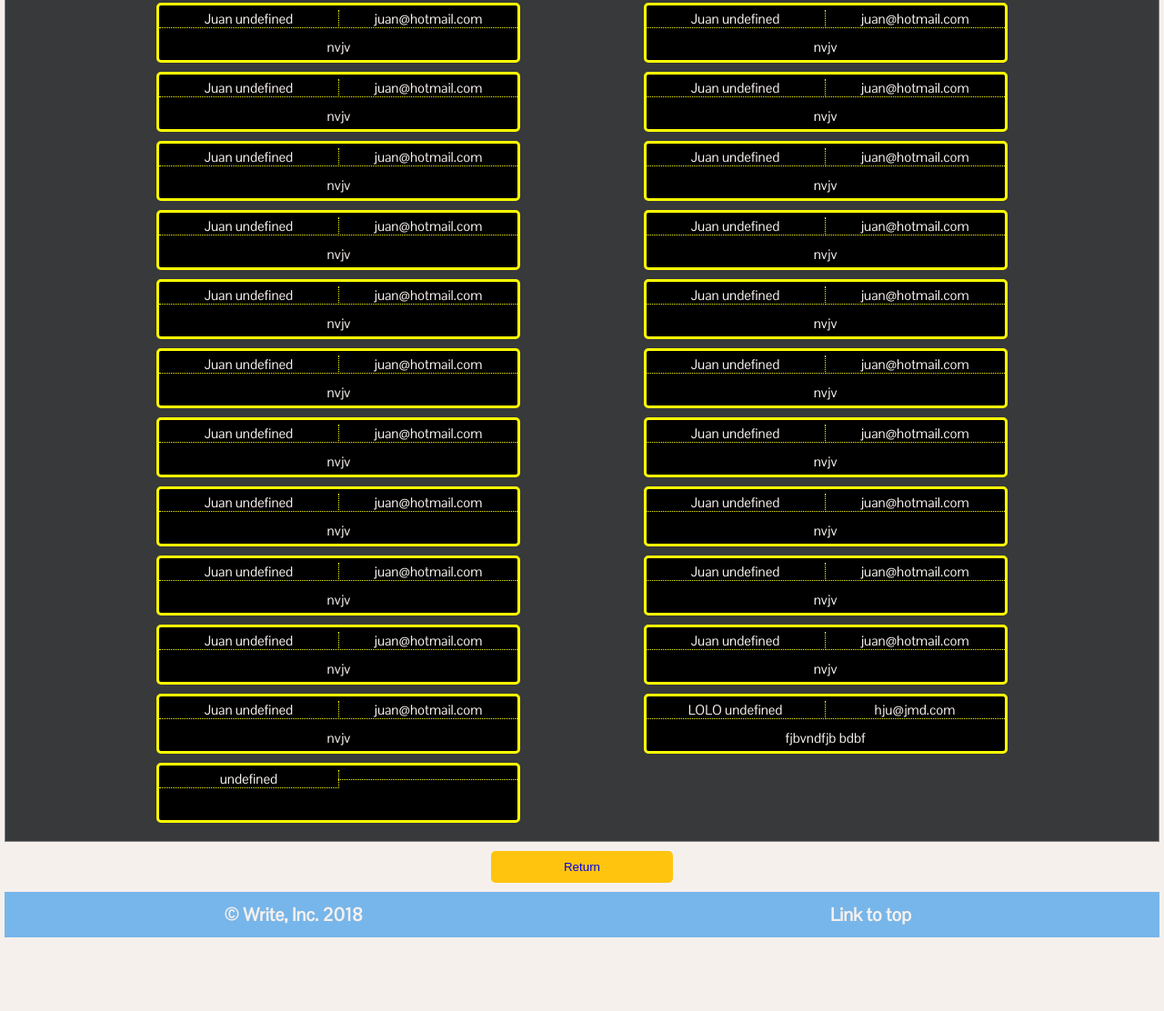
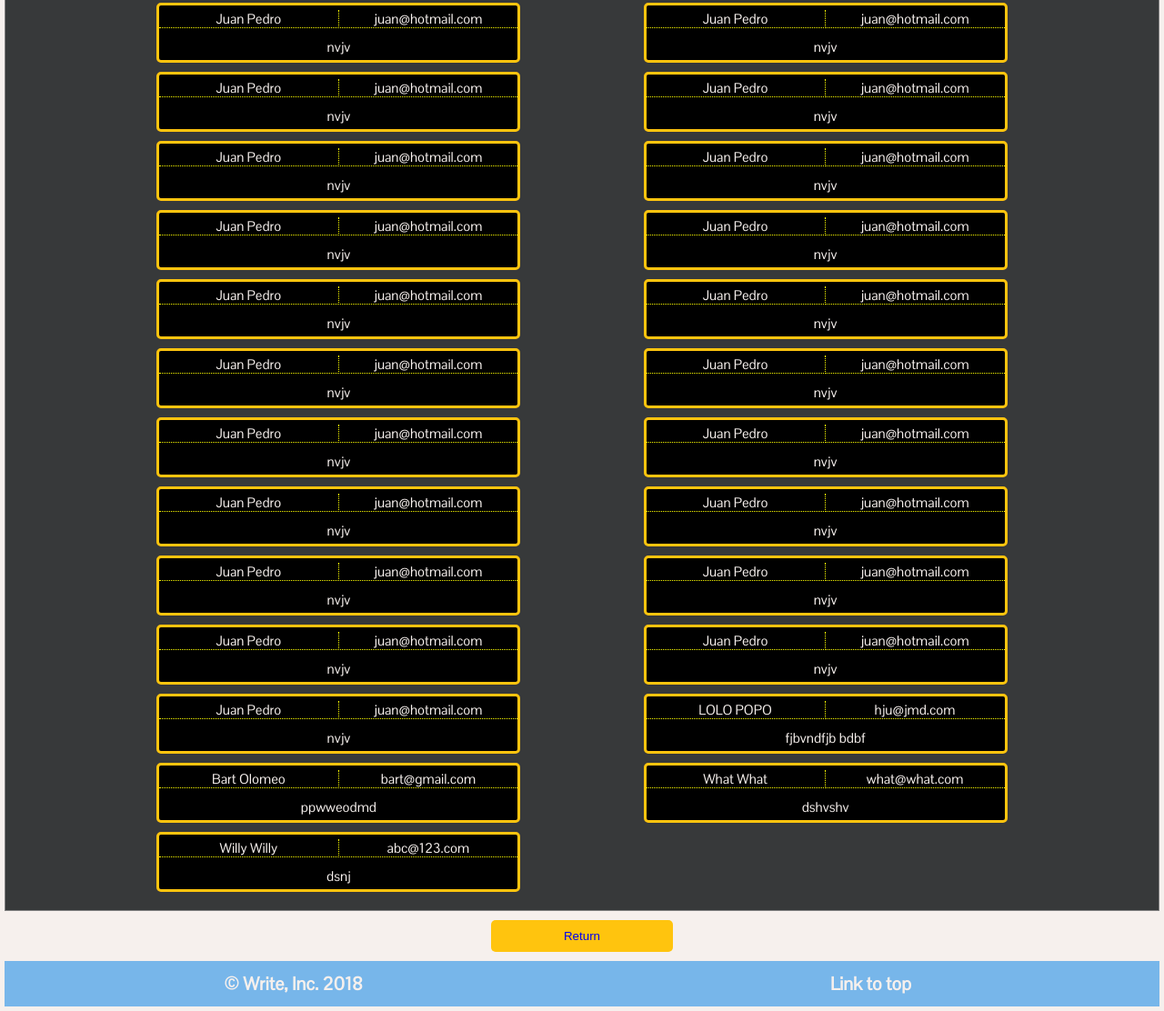
Before and after one commit to daalvarado/write, a website built with webpack: page src/article1.html in a window 1280 px wide. Shown: the part 1147-2259 px from the top of the page at 91% size. Before the commit the page ends 2183 px from the top, so only its background shows below. Built offline with nearby package versions, Linux system fonts and the light colour scheme; data requests are answered from the project's data file; what pubsub-js would draw is missing.

Commit message:
con numero de comentarios

```diff
--- a/db.json
+++ b/db.json
@@ -7,32 +7,37 @@
       "authorPhoto": "./assets/images/author1.png",
       "date": "2 March 2018",
       "image": "./assets/images/article1.jpg",
-      "text": "Scientists have stumbled across a huge group of previously unknown Adélie penguins on the most northerly point of the Antarctic Peninsula.",
+      "text":
+        "Scientists have stumbled across a huge group of previously unknown Adélie penguins on the most northerly point of the Antarctic Peninsula.",
       "numComments": "5"
     },
     {
       "id": "art2",
       "title": "Encore",
       "artist": "Red Hot Chili Peppers",
-      "cover": "https://upload.wikimedia.org/wikipedia/en/a/ae/Thegetawayalbum.jpg"
+      "cover":
+        "https://upload.wikimedia.org/wikipedia/en/a/ae/Thegetawayalbum.jpg"
     },
     {
       "id": "art3",
       "title": "Demons",
       "artist": "Imagine Dragons",
-      "cover": "https://is3-ssl.mzstatic.com/image/thumb/Music2/v4/ac/7d/de/ac7dded0-b96c-b4db-d722-f35cef03dcfb/UMG_cvrart_00602537293308_01_RGB72_1500x1500_12UMGIM46900.jpg/1200x630bb.jpg"
+      "cover":
+        "https://is3-ssl.mzstatic.com/image/thumb/Music2/v4/ac/7d/de/ac7dded0-b96c-b4db-d722-f35cef03dcfb/UMG_cvrart_00602537293308_01_RGB72_1500x1500_12UMGIM46900.jpg/1200x630bb.jpg"
     },
     {
       "id": "art4",
       "title": "Reptilia",
       "artist": "The Strokes",
-      "cover": "https://upload.wikimedia.org/wikipedia/en/9/9f/Room_on_Fire_cover.jpg"
+      "cover":
+        "https://upload.wikimedia.org/wikipedia/en/9/9f/Room_on_Fire_cover.jpg"
     },
     {
       "id": "art55",
       "title": "Summer of love",
       "artist": "U2",
-      "cover": "https://upload.wikimedia.org/wikipedia/en/thumb/5/55/U2_Songs_of_Experience_cover.jpg/220px-U2_Songs_of_Experience_cover.jpg"
+      "cover":
+        "https://upload.wikimedia.org/wikipedia/en/thumb/5/55/U2_Songs_of_Experience_cover.jpg/220px-U2_Songs_of_Experience_cover.jpg"
     },
     {
       "artist": "Paco",
@@ -57,207 +62,222 @@
       "userComment": "I dont understand"
     },
     {
+      "id": 3,
       "userName": "Juan",
-      "userLastName": "Pedro",
+      "userLastname": "Pedro",
       "userEmail": "juan@hotmail.com",
-      "userComment": "nvjv",
-      "id": 3
+      "userComment": "nvjv"
     },
     {
       "userName": "Juan",
-      "userLastName": "Pedro",
+      "userLastname": "Pedro",
       "userEmail": "juan@hotmail.com",
       "userComment": "nvjv",
       "id": 4
     },
     {
       "userName": "Juan",
-      "userLastName": "Pedro",
+      "userLastname": "Pedro",
       "userEmail": "juan@hotmail.com",
       "userComment": "nvjv",
       "id": 5
     },
     {
       "userName": "Juan",
-      "userLastName": "Pedro",
+      "userLastname": "Pedro",
       "userEmail": "juan@hotmail.com",
       "userComment": "nvjv",
       "id": 6
     },
     {
       "userName": "Juan",
-      "userLastName": "Pedro",
+      "userLastname": "Pedro",
       "userEmail": "juan@hotmail.com",
       "userComment": "nvjv",
       "id": 7
     },
     {
       "userName": "Juan Perez Perez",
-      "userLastName": "Pedro",
+      "userLastname": "Pedro",
       "userEmail": "juanpetergomezabcdef.djeis@hotmail.com",
-      "userComment": "Palabra Palabra Palabra Palabra Palabra Palabra Palabra Palabra Palabra Palabra Palabra Palabra Palabra Palabra Palabra Palabra Palabra Palabra Palabra Palabra Palabra Palabra Palabra Palabra Palabra Palabra Palabra Palabra Palabra Palabra Palabra Palabra Palabra Palabra Palabra ",
+      "userComment":
+        "Palabra Palabra Palabra Palabra Palabra Palabra Palabra Palabra Palabra Palabra Palabra Palabra Palabra Palabra Palabra Palabra Palabra Palabra Palabra Palabra Palabra Palabra Palabra Palabra Palabra Palabra Palabra Palabra Palabra Palabra Palabra Palabra Palabra Palabra Palabra ",
       "id": 8
     },
     {
       "userName": "Juan",
-      "userLastName": "Pedro",
+      "userLastname": "Pedro",
       "userEmail": "juan@hotmail.com",
       "userComment": "nvjv",
       "id": 9
     },
     {
       "userName": "Juan",
-      "userLastName": "Pedro",
+      "userLastname": "Pedro",
       "userEmail": "juan@hotmail.com",
       "userComment": "nvjv",
       "id": 10
     },
     {
       "userName": "Juan",
-      "userLastName": "Pedro",
+      "userLastname": "Pedro",
       "userEmail": "juan@hotmail.com",
       "userComment": "nvjv",
       "id": 11
     },
     {
       "userName": "Juan",
-      "userLastName": "Pedro",
+      "userLastname": "Pedro",
       "userEmail": "juan@hotmail.com",
       "userComment": "nvjv",
       "id": 12
     },
     {
       "userName": "Juan",
-      "userLastName": "Pedro",
+      "userLastname": "Pedro",
       "userEmail": "juan@hotmail.com",
       "userComment": "nvjv",
       "id": 13
     },
     {
       "userName": "Juan",
-      "userLastName": "Pedro",
+      "userLastname": "Pedro",
       "userEmail": "juan@hotmail.com",
       "userComment": "nvjv",
       "id": 14
     },
     {
       "userName": "Juan",
-      "userLastName": "Pedro",
+      "userLastname": "Pedro",
       "userEmail": "juan@hotmail.com",
       "userComment": "nvjv",
       "id": 15
     },
     {
       "userName": "Juan",
-      "userLastName": "Pedro",
+      "userLastname": "Pedro",
       "userEmail": "juan@hotmail.com",
       "userComment": "nvjv",
       "id": 16
     },
     {
       "userName": "Juan",
-      "userLastName": "Pedro",
+      "userLastname": "Pedro",
       "userEmail": "juan@hotmail.com",
       "userComment": "nvjv",
       "id": 17
     },
     {
       "userName": "Juan",
-      "userLastName": "Pedro",
+      "userLastname": "Pedro",
       "userEmail": "juan@hotmail.com",
       "userComment": "nvjv",
       "id": 18
     },
     {
       "userName": "Juan",
-      "userLastName": "Pedro",
+      "userLastname": "Pedro",
       "userEmail": "juan@hotmail.com",
       "userComment": "nvjv",
       "id": 19
     },
     {
       "userName": "Juan",
-      "userLastName": "Pedro",
+      "userLastname": "Pedro",
       "userEmail": "juan@hotmail.com",
       "userComment": "nvjv",
       "id": 20
     },
     {
       "userName": "Juan",
-      "userLastName": "Pedro",
+      "userLastname": "Pedro",
       "userEmail": "juan@hotmail.com",
       "userComment": "nvjv",
       "id": 21
     },
     {
       "userName": "Juan",
-      "userLastName": "Pedro",
+      "userLastname": "Pedro",
       "userEmail": "juan@hotmail.com",
       "userComment": "nvjv",
       "id": 22
     },
     {
       "userName": "Juan",
-      "userLastName": "Pedro",
+      "userLastname": "Pedro",
       "userEmail": "juan@hotmail.com",
       "userComment": "nvjv",
       "id": 23
     },
     {
       "userName": "Juan",
-      "userLastName": "Pedro",
+      "userLastname": "Pedro",
       "userEmail": "juan@hotmail.com",
       "userComment": "nvjv",
       "id": 24
     },
     {
       "userName": "Juan",
-      "userLastName": "Pedro",
+      "userLastname": "Pedro",
       "userEmail": "juan@hotmail.com",
       "userComment": "nvjv",
       "id": 25
     },
     {
       "userName": "Juan",
-      "userLastName": "Pedro",
+      "userLastname": "Pedro",
       "userEmail": "juan@hotmail.com",
       "userComment": "nvjv",
       "id": 26
     },
     {
       "userName": "Juan",
-      "userLastName": "Pedro",
+      "userLastname": "Pedro",
       "userEmail": "juan@hotmail.com",
       "userComment": "nvjv",
       "id": 27
     },
     {
       "userName": "Juan",
-      "userLastName": "Pedro",
+      "userLastname": "Pedro",
       "userEmail": "juan@hotmail.com",
       "userComment": "nvjv",
       "id": 28
     },
     {
       "userName": "Juan",
-      "userLastName": "Pedro",
+      "userLastname": "Pedro",
       "userEmail": "juan@hotmail.com",
       "userComment": "nvjv",
       "id": 29
     },
     {
       "userName": "LOLO",
-      "userLastName": "POPO",
+      "userLastname": "POPO",
       "userEmail": "hju@jmd.com",
       "userComment": "fjbvndfjb bdbf",
       "id": 30
     },
     {
-      "userName": "",
-      "userLastName": "",
-      "userEmail": "",
-      "userComment": "",
+      "userName": "Bart",
+      "userLastname": "Olomeo",
+      "userEmail": "bart@gmail.com",
+      "userComment": "ppwweodmd",
       "id": 31
+    },
+    {
+      "userName": "What",
+      "userLastname": "What",
+      "userEmail": "what@what.com",
+      "userComment": "dshvshv",
+      "id": 32
+    },
+    {
+      "userName": "Willy",
+      "userLastname": "Willy",
+      "userEmail": "abc@123.com",
+      "userComment": "dsnj",
+      "id": 33
     }
   ]
 }
--- a/src/index.js
+++ b/src/index.js
@@ -12,6 +12,7 @@ import { CommentController } from "./js/CommentController";
 import { FormController } from "./js/FormController";
 import { CommentsService } from "./js/CommentsService";
 import { PubSub } from "pubsub-js";
+import { NumComments } from "./js/NumComments";
 
 
 document.addEventListener("DOMContentLoaded", () => {
@@ -22,6 +23,7 @@ document.addEventListener("DOMContentLoaded", () => {
 PubSub
   );
   commentsListController.loadComments();
-
+let numComments = new NumComments;
+  numComments.numComments();
   let formController = new FormController(".commentsForm", commentsService, PubSub);
 });
--- a/src/js/CommentsService.js
+++ b/src/js/CommentsService.js
@@ -7,7 +7,7 @@ export class CommentsService {
   async list() {
     const response = await fetch(this.url);
     return response.json();
-    console.log("async list pasado");
+
   }
 
   async save(comment) {
--- a/src/js/FormController.js
+++ b/src/js/FormController.js
@@ -16,7 +16,8 @@ export class FormController {
 
   addEventListeners() {
     this.addInputListeners();
-    this.addFormSubmitListener();
+  try{  this.addFormSubmitListener();}
+  catch(e){console.log("No comments form on this page. Error: "+e)}
   }
 
   addFormSubmitListener() {
@@ -47,14 +48,14 @@ export class FormController {
   buildCommentData() {
     return {
       userName: this.element.querySelector("#userName").value,
-      userLastName: this.element.querySelector("#userLastname").value,
+      userLastname: this.element.querySelector("#userLastname").value,
       userEmail: this.element.querySelector("#userEmail").value,
       userComment: this.element.querySelector("#userComment").value
     };
   }
 
   addInputListeners() {
-    // en todos los input que hay en el formulario, los valido cuando se pierde el foco
+    try{
     this.element.querySelectorAll("input").forEach(input => {
       input.addEventListener("blur", event => {
         // event.target sería lo mismo que input en este caso
@@ -65,7 +66,8 @@ export class FormController {
         }
         this.checkFormValidity();
       });
-    });
+    });}
+    catch(e) {console.log("No forms on this page. Error: "+e)}
   }
 
   checkFormValidity() {
--- /dev/null
+++ b/src/js/NumComments.js
@@ -0,0 +1,22 @@
+export class NumComments {
+
+async getComments(){
+    const commentsArray=await fetch("http://localhost:3001/comments/");
+    return commentsArray.json();
+}
+
+numComments(){
+    this.getComments().then(v =>
+                                  $("div.numComments").html("Comments: " + v.length)
+    )
+}
+
+
+
+}
+
+
+//  async list() {
+//         const response = await fetch(this.url);
+//         return response.json();
+//     }
--- a/src/js/commentsButton.js
+++ b/src/js/commentsButton.js
@@ -8,6 +8,7 @@ window.onload=function(){
    comForm.classList.toggle("hidden");
  }
 
- comButton.addEventListener("click", toggleNav2);
+ try{comButton.addEventListener("click", toggleNav2);}
+ catch(e){console.log("No form submit button on this page. Error: "+e)}
 
 }
--- a/src/scss/_comments.scss
+++ b/src/scss/_comments.scss
@@ -59,6 +59,7 @@
   height: 150px;
   width: 100%;
   border-radius: 5px;
+  font-family: $Oxygen;
 }
 
 .commentSubmit {
@@ -72,6 +73,10 @@
   margin: 0;
   color: orange;
   font-size: 20px;
+}
+
+.commentsForm input {
+  font-family: $Oxygen;
 }
 
 .form placeholder {
@@ -106,7 +111,7 @@
 .commentItem {
   display: grid;
   border-radius: 5px;
-  border: 3px solid yellow;
+  border: 3px solid $yellow;
   max-width: 400px;
 
   background: black;
```
Also changed, not shown: src/includes/comments.html (+1 -1 lines), src/index.html (+6 -1 lines), src/js/CommentsListController.js (+9 -6 lines), src/scss/_articles.scss (+12 -2 lines).
